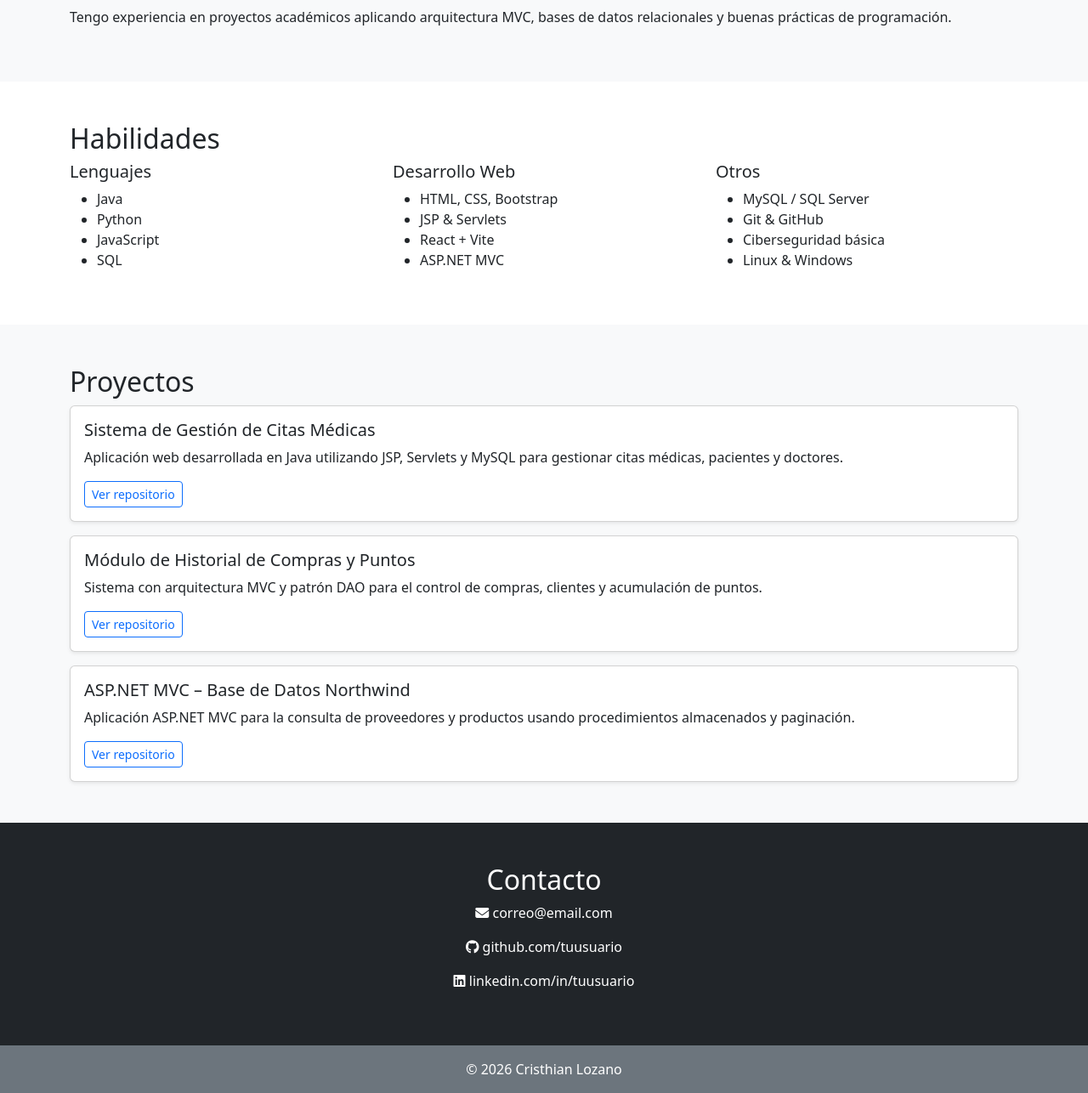
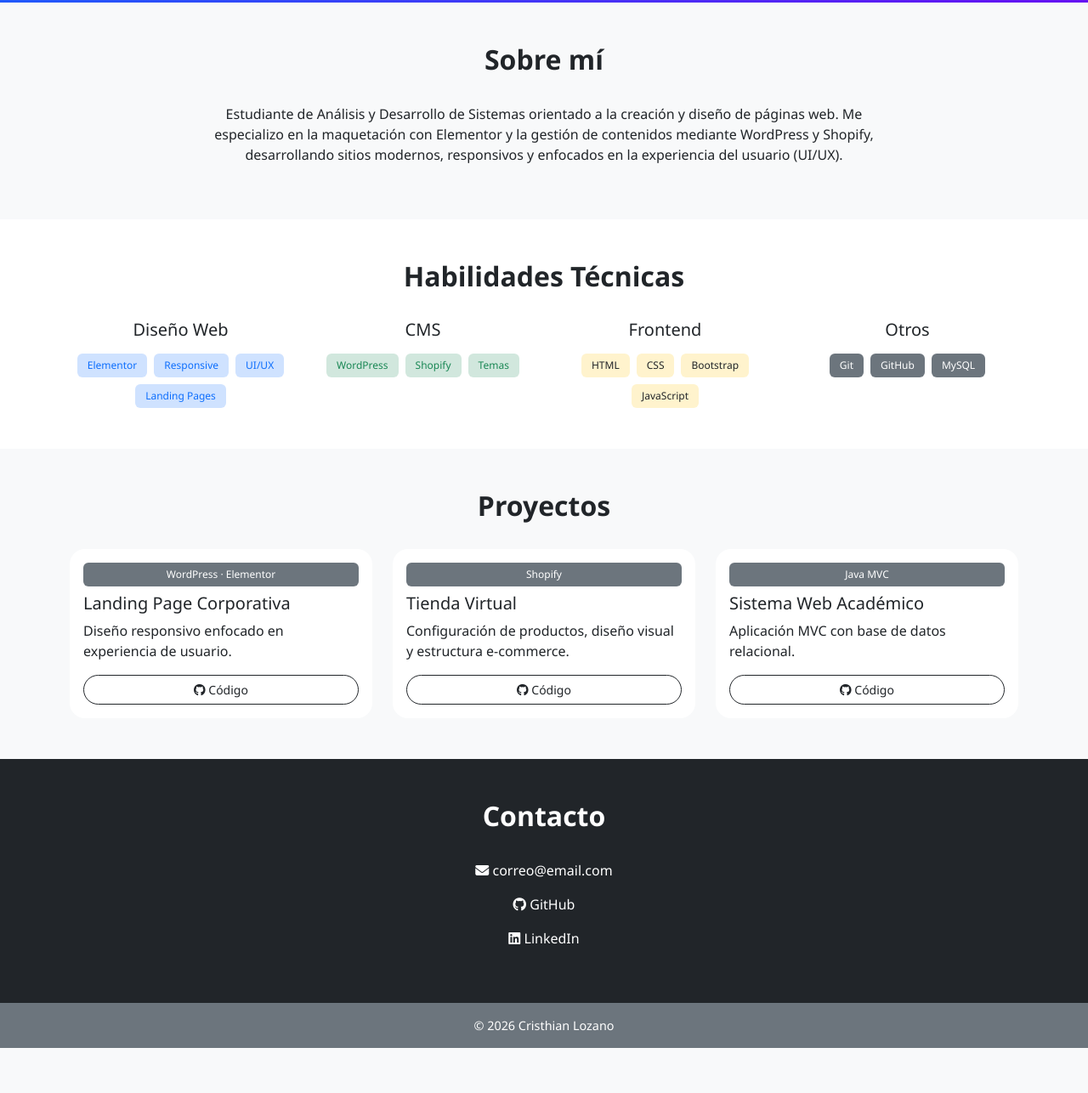
Before and after one commit to cris-98/cristhian-lozano, a plain HTML site: page index.html in a window 1280 px wide. Shown: the part 414-1700 px from the top of the page at 85% size. After the commit the page ends 1647 px from the top, so only its background shows below. Drawn offline with nearby package versions, Linux system fonts and the light colour scheme.

Commit message:
Refactor index.html with updated navbar and sections

```diff
--- a/index.html
+++ b/index.html
@@ -1,124 +1,291 @@
 <!DOCTYPE html>
 <html lang="es">
+
 <head>
   <meta charset="UTF-8" />
   <meta name="viewport" content="width=device-width, initial-scale=1.0" />
+
   <title>Portafolio | Cristhian Lozano</title>
+
+  <!-- Bootstrap -->
   <link href="https://cdn.jsdelivr.net/npm/bootstrap@5.3.2/dist/css/bootstrap.min.css" rel="stylesheet">
+
+  <!-- FontAwesome -->
   <link rel="stylesheet" href="https://cdnjs.cloudflare.com/ajax/libs/font-awesome/6.5.1/css/all.min.css">
+
+  <!-- AOS Animaciones -->
+  <link href="https://unpkg.com/aos@2.3.4/dist/aos.css" rel="stylesheet">
+
+  <!-- ===== ESTILOS PERSONALIZADOS ===== -->
+  <style>
+    body {
+      font-family: 'Segoe UI', system-ui, sans-serif;
+      scroll-behavior: smooth;
+    }
+
+    /* HEADER */
+    header {
+      background: linear-gradient(135deg, #0d6efd, #6610f2);
+    }
+
+    /* TITULOS */
+    h2 {
+      font-weight: 700;
+      margin-bottom: 2rem;
+      text-align: center;
+    }
+
+    /* CARDS */
+    .card {
+      border: none;
+      border-radius: 18px;
+      transition: all .25s ease;
+    }
+
+    .card:hover {
+      transform: translateY(-6px);
+      box-shadow: 0 15px 30px rgba(0, 0, 0, 0.12);
+    }
+
+    /* BOTONES */
+    .btn {
+      border-radius: 30px;
+      padding: 6px 16px;
+    }
+
+    /* BADGES */
+    .badge {
+      padding: 8px 12px;
+      font-weight: 500;
+    }
+
+    section {
+      scroll-margin-top: 90px;
+    }
+
+    footer {
+      font-size: .9rem;
+    }
+
+    /* ===== MODO OSCURO ===== */
+    body.dark-mode {
+      background: #121212 !important;
+      color: #eaeaea;
+    }
+
+    body.dark-mode .bg-light,
+    body.dark-mode .bg-white {
+      background: #1e1e1e !important;
+    }
+
+    body.dark-mode .navbar,
+    body.dark-mode footer {
+      background: #000 !important;
+    }
+
+    body.dark-mode .card {
+      background: #1e1e1e;
+      color: white;
+    }
+
+    body.dark-mode .nav-link,
+    body.dark-mode a {
+      color: #eaeaea !important;
+    }
+
+    body.dark-mode .btn-outline-dark {
+      border-color: #eaeaea;
+      color: #eaeaea;
+    }
+  </style>
 </head>
+
 <body class="bg-light">
 
-<nav class="navbar navbar-expand-lg navbar-dark bg-dark fixed-top">
+  <!-- NAVBAR -->
+  <nav class="navbar navbar-expand-lg navbar-dark bg-dark fixed-top shadow">
     <div class="container">
-    <a class="navbar-brand" href="#">Cristhian Lozano</a>
+      <a class="navbar-brand fw-bold" href="#">Cristhian Lozano</a>
+
       <button class="navbar-toggler" type="button" data-bs-toggle="collapse" data-bs-target="#navbarNav">
         <span class="navbar-toggler-icon"></span>
       </button>
+
       <div class="collapse navbar-collapse" id="navbarNav">
         <ul class="navbar-nav ms-auto">
+
           <li class="nav-item"><a class="nav-link" href="#sobre">Sobre mí</a></li>
           <li class="nav-item"><a class="nav-link" href="#habilidades">Habilidades</a></li>
           <li class="nav-item"><a class="nav-link" href="#proyectos">Proyectos</a></li>
           <li class="nav-item"><a class="nav-link" href="#contacto">Contacto</a></li>
+
+          <!-- Botón modo oscuro -->
+          <li class="nav-item ms-3">
+            <button class="btn btn-outline-light btn-sm" onclick="toggleDarkMode()">
+              <i class="fa-solid fa-moon"></i>
+            </button>
+          </li>
+
         </ul>
       </div>
     </div>
   </nav>
 
-<header class="bg-primary text-white text-center py-5" style="margin-top:56px">
-  <div class="container">
-    <h1 class="display-5">Hola, soy Cristhian Lozano</h1>
-    <p class="lead">Desarrollador en formación | Java | Web | Ciberseguridad</p>
+
+  <!-- HEADER -->
+  <header class="text-white text-center py-5" style="margin-top:56px">
+    <div class="container py-5" data-aos="fade-down">
+      <h1 class="display-4 fw-bold">Hola, soy Cristhian Lozano</h1>
+      <p class="lead mt-3">Practicante de Creación y Diseño Web</p>
+      <p class="opacity-75">Elementor · WordPress · Shopify · Diseño Responsivo</p>
     </div>
   </header>
 
-<section id="sobre" class="container py-5">
+
+  <!-- SOBRE MI -->
+  <section id="sobre" class="container py-5" data-aos="fade-up">
     <h2>Sobre mí</h2>
-  <p>
-    Soy estudiante de <strong>Cibertec</strong> en Análisis y Desarrollo de Sistemas. Me especializo en el desarrollo de aplicaciones web con Java y en la implementación de soluciones seguras orientadas a resolver problemas reales en empresas.
-  </p>
-  <p>
-    Tengo experiencia en proyectos académicos aplicando arquitectura MVC, bases de datos relacionales y buenas prácticas de programación.
+
+    <p class="text-center mx-auto" style="max-width: 800px;">
+      Estudiante de Análisis y Desarrollo de Sistemas orientado a la creación y diseño de páginas web.
+      Me especializo en la maquetación con Elementor y la gestión de contenidos mediante WordPress y Shopify,
+      desarrollando sitios modernos, responsivos y enfocados en la experiencia del usuario (UI/UX).
     </p>
   </section>
 
-<section id="habilidades" class="bg-white py-5">
+
+  <!-- HABILIDADES -->
+  <section id="habilidades" class="bg-white py-5" data-aos="fade-up">
     <div class="container">
-    <h2>Habilidades</h2>
-    <div class="row">
-      <div class="col-md-4">
-        <h5>Lenguajes</h5>
-        <ul>
-          <li>Java</li>
-          <li>Python</li>
-          <li>JavaScript</li>
-          <li>SQL</li>
-        </ul>
+
+      <h2>Habilidades Técnicas</h2>
+
+      <div class="row text-center g-4">
+
+        <div class="col-md-3">
+          <h5>Diseño Web</h5>
+          <div class="d-flex flex-wrap justify-content-center gap-2 mt-3">
+            <span class="badge bg-primary-subtle text-primary">Elementor</span>
+            <span class="badge bg-primary-subtle text-primary">Responsive</span>
+            <span class="badge bg-primary-subtle text-primary">UI/UX</span>
+            <span class="badge bg-primary-subtle text-primary">Landing Pages</span>
           </div>
-      <div class="col-md-4">
-        <h5>Desarrollo Web</h5>
-        <ul>
-          <li>HTML, CSS, Bootstrap</li>
-          <li>JSP & Servlets</li>
-          <li>React + Vite</li>
-          <li>ASP.NET MVC</li>
-        </ul>
         </div>
-      <div class="col-md-4">
+
+        <div class="col-md-3">
+          <h5>CMS</h5>
+          <div class="d-flex flex-wrap justify-content-center gap-2 mt-3">
+            <span class="badge bg-success-subtle text-success">WordPress</span>
+            <span class="badge bg-success-subtle text-success">Shopify</span>
+            <span class="badge bg-success-subtle text-success">Temas</span>
+          </div>
+        </div>
+
+        <div class="col-md-3">
+          <h5>Frontend</h5>
+          <div class="d-flex flex-wrap justify-content-center gap-2 mt-3">
+            <span class="badge bg-warning-subtle text-dark">HTML</span>
+            <span class="badge bg-warning-subtle text-dark">CSS</span>
+            <span class="badge bg-warning-subtle text-dark">Bootstrap</span>
+            <span class="badge bg-warning-subtle text-dark">JavaScript</span>
+          </div>
+        </div>
+
+        <div class="col-md-3">
           <h5>Otros</h5>
-        <ul>
-          <li>MySQL / SQL Server</li>
-          <li>Git & GitHub</li>
-          <li>Ciberseguridad básica</li>
-          <li>Linux & Windows</li>
-        </ul>
+          <div class="d-flex flex-wrap justify-content-center gap-2 mt-3">
+            <span class="badge bg-secondary">Git</span>
+            <span class="badge bg-secondary">GitHub</span>
+            <span class="badge bg-secondary">MySQL</span>
           </div>
+        </div>
+
       </div>
     </div>
   </section>
 
+
+  <!-- PROYECTOS -->
   <section id="proyectos" class="container py-5">
     <h2>Proyectos</h2>
 
-  <div class="card mb-3 shadow-sm">
-    <div class="card-body">
-      <h5 class="card-title">Sistema de Gestión de Citas Médicas</h5>
-      <p class="card-text">Aplicación web desarrollada en Java utilizando JSP, Servlets y MySQL para gestionar citas médicas, pacientes y doctores.</p>
-      <a href="#" class="btn btn-outline-primary btn-sm">Ver repositorio</a>
+    <div class="row g-4">
+
+      <div class="col-md-4" data-aos="zoom-in">
+        <div class="card p-3 h-100">
+          <span class="badge bg-secondary mb-2">WordPress · Elementor</span>
+          <h5>Landing Page Corporativa</h5>
+          <p>Diseño responsivo enfocado en experiencia de usuario.</p>
+          <a href="#" class="btn btn-outline-dark btn-sm">
+            <i class="fa-brands fa-github"></i> Código
+          </a>
         </div>
       </div>
 
-  <div class="card mb-3 shadow-sm">
-    <div class="card-body">
-      <h5 class="card-title">Módulo de Historial de Compras y Puntos</h5>
-      <p class="card-text">Sistema con arquitectura MVC y patrón DAO para el control de compras, clientes y acumulación de puntos.</p>
-      <a href="#" class="btn btn-outline-primary btn-sm">Ver repositorio</a>
+      <div class="col-md-4" data-aos="zoom-in">
+        <div class="card p-3 h-100">
+          <span class="badge bg-secondary mb-2">Shopify</span>
+          <h5>Tienda Virtual</h5>
+          <p>Configuración de productos, diseño visual y estructura e-commerce.</p>
+          <a href="#" class="btn btn-outline-dark btn-sm">
+            <i class="fa-brands fa-github"></i> Código
+          </a>
         </div>
       </div>
 
-  <div class="card shadow-sm">
-    <div class="card-body">
-      <h5 class="card-title">ASP.NET MVC – Base de Datos Northwind</h5>
-      <p class="card-text">Aplicación ASP.NET MVC para la consulta de proveedores y productos usando procedimientos almacenados y paginación.</p>
-      <a href="#" class="btn btn-outline-primary btn-sm">Ver repositorio</a>
+      <div class="col-md-4" data-aos="zoom-in">
+        <div class="card p-3 h-100">
+          <span class="badge bg-secondary mb-2">Java MVC</span>
+          <h5>Sistema Web Académico</h5>
+          <p>Aplicación MVC con base de datos relacional.</p>
+          <a href="#" class="btn btn-outline-dark btn-sm">
+            <i class="fa-brands fa-github"></i> Código
+          </a>
         </div>
+      </div>
+
     </div>
   </section>
 
-<section id="contacto" class="bg-dark text-white py-5">
-  <div class="container text-center">
+
+  <!-- CONTACTO -->
+  <section id="contacto" class="bg-dark text-white py-5 text-center" data-aos="fade-up">
+    <div class="container">
       <h2>Contacto</h2>
+
       <p><i class="fa-solid fa-envelope"></i> correo@email.com</p>
-    <p><i class="fa-brands fa-github"></i> github.com/tuusuario</p>
-    <p><i class="fa-brands fa-linkedin"></i> linkedin.com/in/tuusuario</p>
+
+      <p>
+        <a href="https://github.com/tuusuario" target="_blank" class="text-white text-decoration-none">
+          <i class="fa-brands fa-github"></i> GitHub
+        </a>
+      </p>
+
+      <p>
+        <a href="https://linkedin.com/in/tuusuario" target="_blank" class="text-white text-decoration-none">
+          <i class="fa-brands fa-linkedin"></i> LinkedIn
+        </a>
+      </p>
     </div>
   </section>
+
 
   <footer class="text-center py-3 bg-secondary text-white">
     © 2026 Cristhian Lozano
   </footer>
 
+
+  <!-- JS -->
   <script src="https://cdn.jsdelivr.net/npm/bootstrap@5.3.2/dist/js/bootstrap.bundle.min.js"></script>
+  <script src="https://unpkg.com/aos@2.3.4/dist/aos.js"></script>
+
+  <script>
+    AOS.init({ duration: 900, once: true });
+
+    function toggleDarkMode() {
+      document.body.classList.toggle('dark-mode');
+    }
+  </script>
+
 </body>
 </html>
```
Lines whose indentation alone changed are shown as unchanged.
